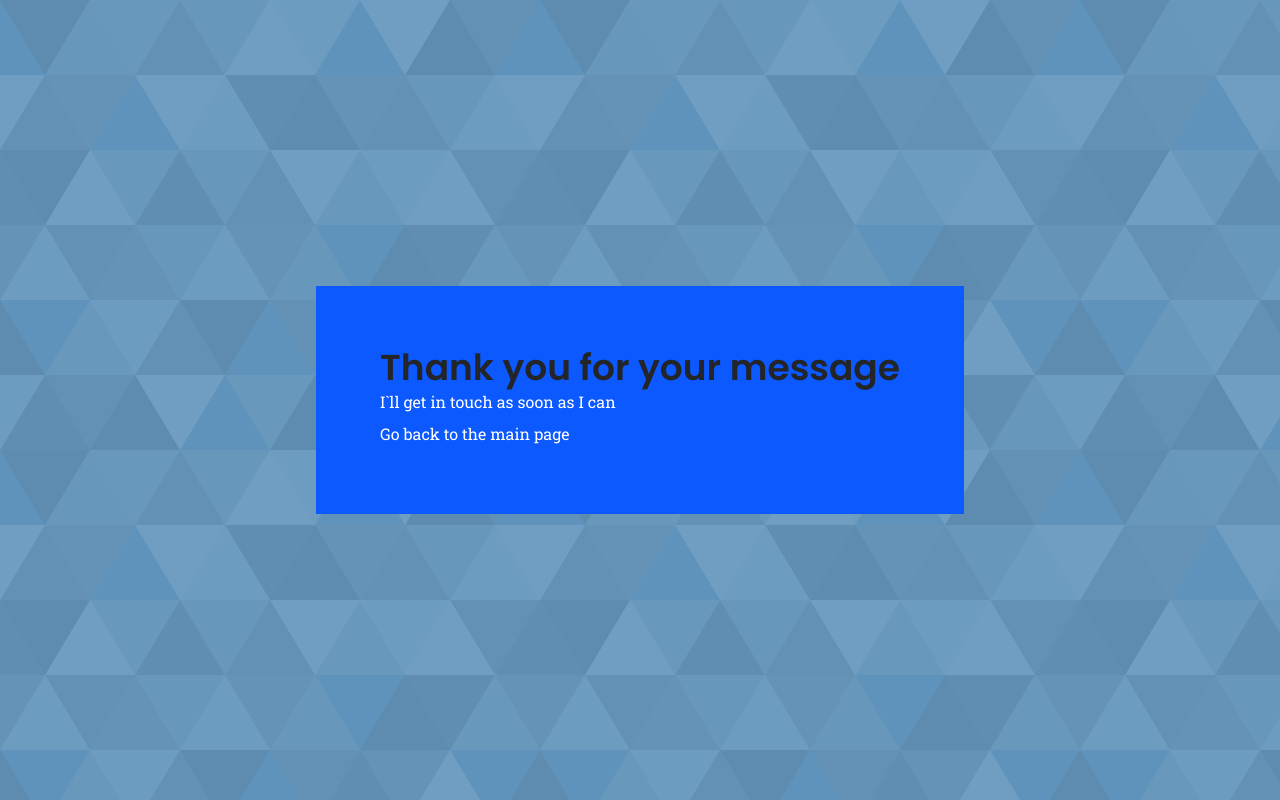
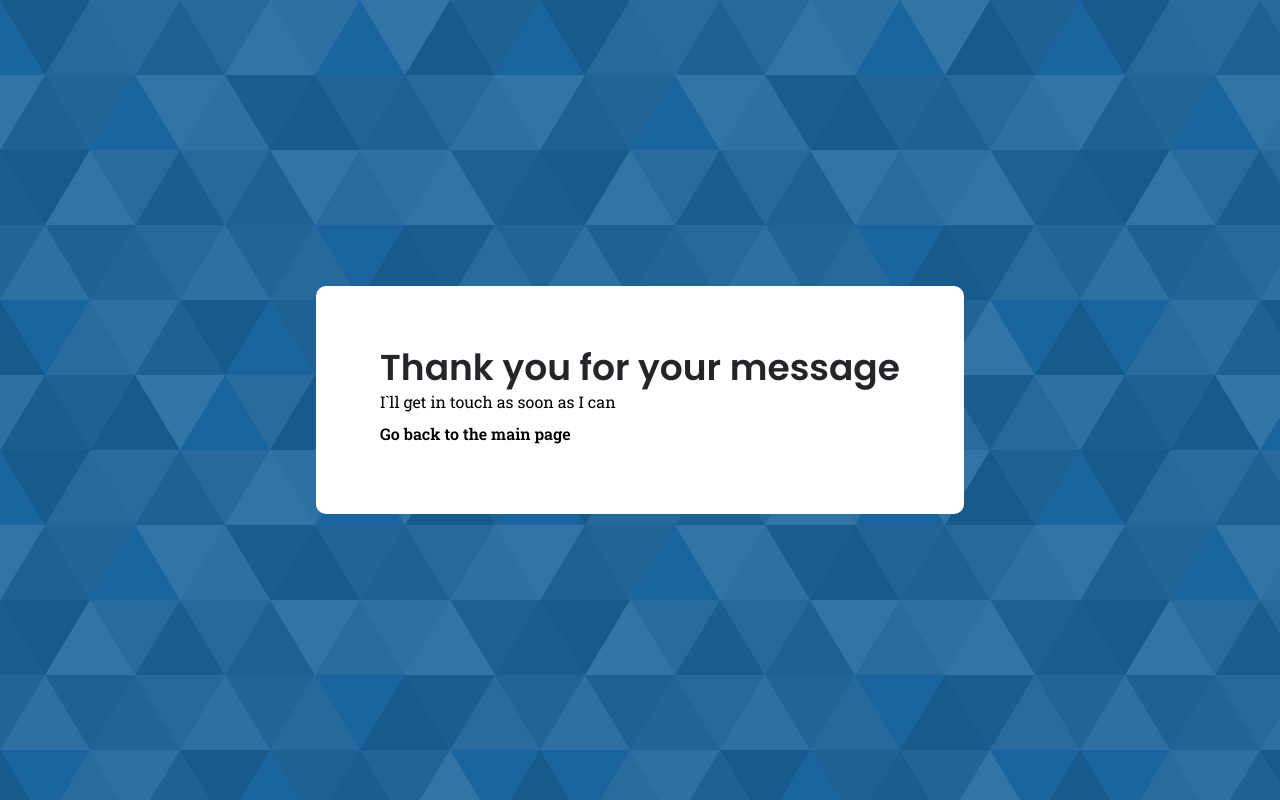
Before and after one commit to Germanchrystan/react-portfolio, a React (Create React App) app: page /thankyou in a window 1280 px wide. Built offline with nearby package versions, Linux system fonts and the light colour scheme.

Commit message:
Contact Form

```diff
--- a/src/components/Contact/Contact.jsx
+++ b/src/components/Contact/Contact.jsx
@@ -14,7 +14,7 @@ function Contact() {
 					<input type="email" name="email" id="E-mail" required/>
 				<label className="Message" for="Message">Message:</label>
 					<textarea name="message" id="Message" required></textarea>
-				<input type="hidden" name="_next" value="/thankyou"/>
+				<input type="hidden" name="_next" value="https://german-chrystan.vercel.app/thankyou"/>
 				<input type="hidden" name="_subject" value="New Portfolio Message!"/>
 				<input className="Button ContactMe__Form--Submit" type="submit" value="SEND"/>
 			</form>
--- a/src/components/ThankYou/ThankYou.css
+++ b/src/components/ThankYou/ThankYou.css
@@ -11,18 +11,20 @@
     height: 100%;
     width: 100%;
     background: url('./../../assets/Img/Large-Triangles.svg');
-    opacity: 0.7;
+
 }
 
 .thankyou-message-container{
     line-height: 2;
-    background-color: var(--dark-blue);
-    color: white;
+    border-radius: 10px;
+    background-color: white;
+    color: black;
     z-index: 10;
     padding: 4rem;
     font-family: var(--ff-s);
 }
 
 .thankyou-message-container a{
-    color: white;
+    color: black;
+    font-weight: var(--fw-b);
 }
```
